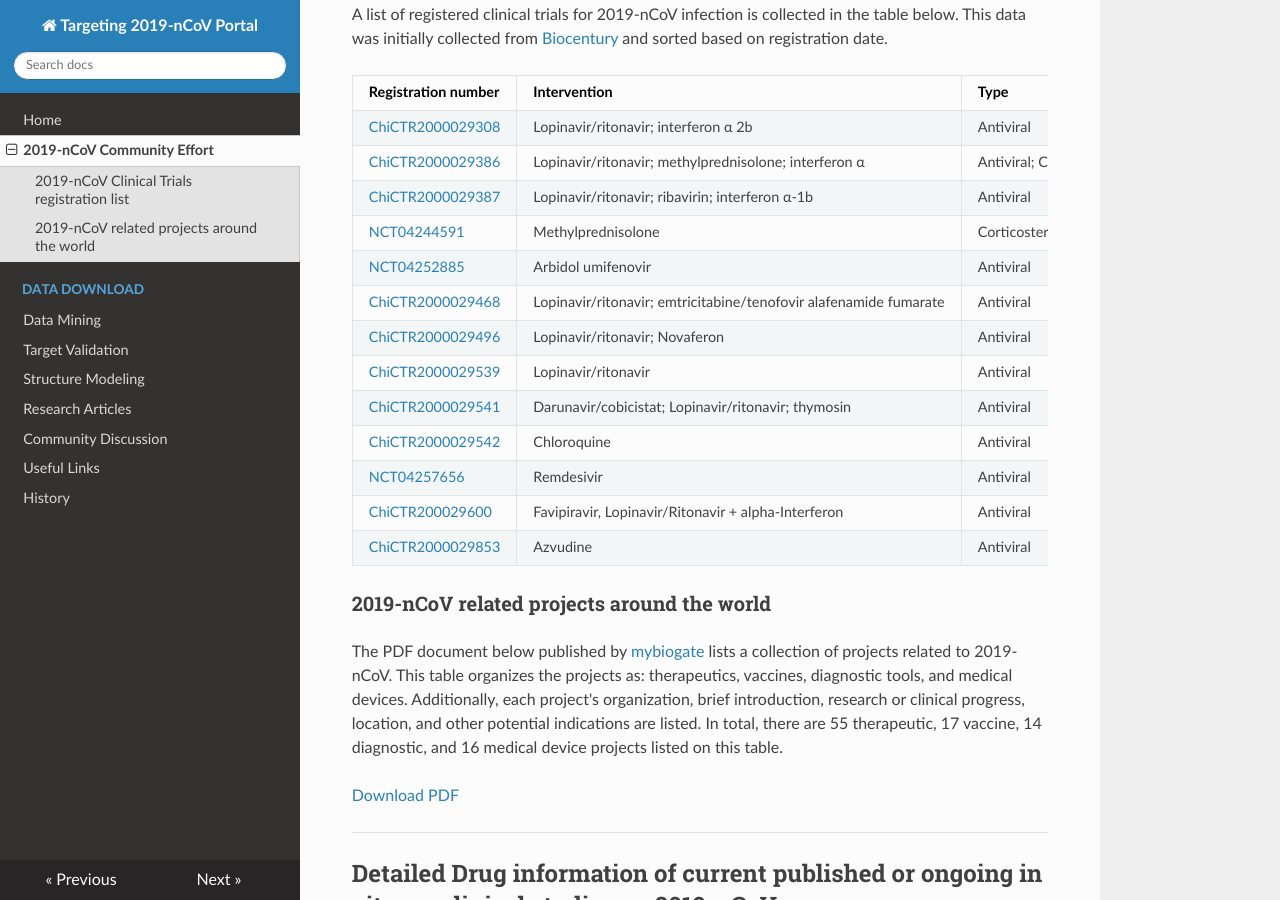
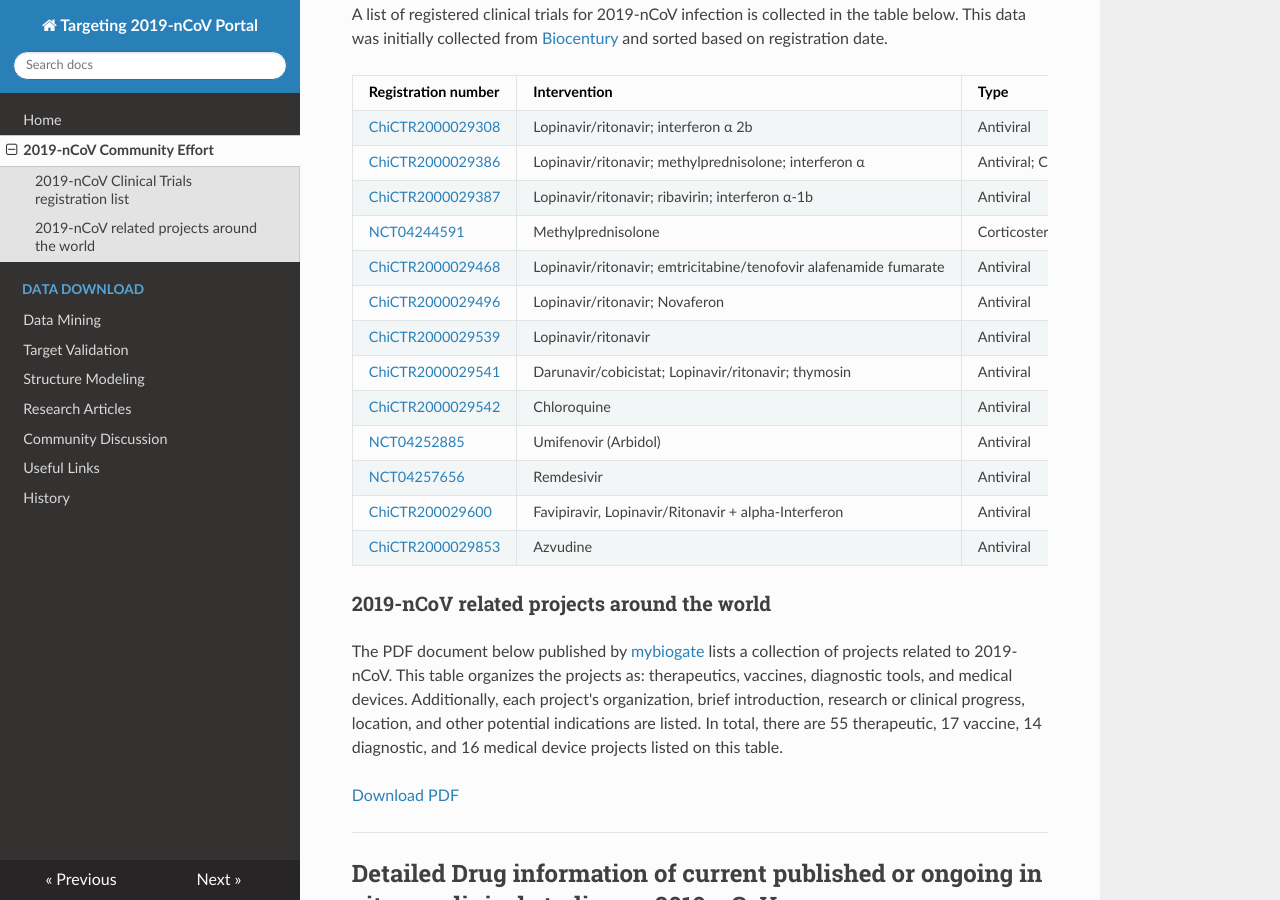
Before and after one commit to GHDDI-AILab/Targeting2019-nCoV, an MkDocs documentation site: the page built from docs/drug_candidates.md, in a window 1280 px wide and 900 px high, scrolled down 370 px. Built offline with MkDocs 1.6.1, drawn with Linux system fonts in a browser that asks for light colours; nearby versions of some CDN libraries.

```diff
--- a/docs/drug_candidates.md
+++ b/docs/drug_candidates.md
@@ -13,12 +13,12 @@ A list of registered clinical trials for 2019-nCoV infection is collected in the
 | [ChiCTR2000029386](http://www.chictr.org.cn/showprojen.aspx?proj=http://www.chictr.org.cn/showprojen.aspx?proj=48777) | Lopinavir/ritonavir; methylprednisolone; interferon α        | Antiviral; Corticosteroid | 2020/1/28         |
 | [ChiCTR2000029387](http://www.chictr.org.cn/showprojen.aspx?proj=48782) | Lopinavir/ritonavir; ribavirin; interferon α-1b              | Antiviral                 | 2020/1/28         |
 | [NCT04244591](https://clinicaltrials.gov/ct2/show/NCT04244591) | Methylprednisolone                                           | Corticosteroid            | 2020/1/28         |
-| [NCT04252885](https://clinicaltrials.gov/ct2/show/NCT04252885) | Arbidol umifenovir                                           | Antiviral                 | 2020/2/5         |
 | [ChiCTR2000029468](http://www.chictr.org.cn/showprojen.aspx?proj=48919) | Lopinavir/ritonavir; emtricitabine/tenofovir alafenamide fumarate | Antiviral                 | 2020/2/2          |
 | [ChiCTR2000029496](http://www.chictr.org.cn/showprojen.aspx?proj=48809) | Lopinavir/ritonavir; Novaferon                               | Antiviral                 | 2020/2/3          |
 | [ChiCTR2000029539](http://www.chictr.org.cn/showprojen.aspx?proj=48991) | Lopinavir/ritonavir                                          | Antiviral                 | 2020/2/3          |
 | [ChiCTR2000029541](http://www.chictr.org.cn/showprojen.aspx?proj=48992) | Darunavir/cobicistat; Lopinavir/ritonavir; thymosin          | Antiviral                 | 2020/2/3          |
 | [ChiCTR2000029542](http://www.chictr.org.cn/showprojen.aspx?proj=48968) | Chloroquine                                                  | Antiviral                 | 2020/2/4          |
+| [NCT04252885](https://clinicaltrials.gov/ct2/show/NCT04252885) | Umifenovir (Arbidol)                                | Antiviral                 | 2020/2/5         |
 | [NCT04257656](https://clinicaltrials.gov/ct2/show/NCT04257656) | Remdesivir                                                   | Antiviral                 | 2020/2/6          |
 | [ChiCTR200029600](http://www.chictr.org.cn/showprojen.aspx?proj=49042) | Favipiravir, Lopinavir/Ritonavir + alpha-Interferon          | Antiviral                 | 2020/2/6          |
 | [ChiCTR2000029853](http://www.chictr.org.cn/showprojen.aspx?proj=49532) | Azvudine          | Antiviral                 | 2020/2/16          |
@@ -51,7 +51,6 @@ The information below is collected from recent research articles, news articles,
 | Methylprednisolone | ![img9](http://ghddiai.oss-cn-zhangjiakou.aliyuncs.com/file/structure_methylprednisolone.png) | Corticosteroid                              | nCoV Phase II, allergic asthma and rheumatic disorders approved | [DB00959](https://www.drugbank.ca/drugs/DB00959) | Clinical trial                  | [12](http://www.chictr.org.cn/showprojen.aspx?proj=48777); [13](https://clinicaltrials.gov/ct2/show/NCT04244591) |
 | IFN alpha-1b       |                                                              | Immunomodulation                            | Interferon                                                   |                                                  | Clinical trial                  | [5](http://www.chictr.org.cn/showproj.aspx?proj=48782); [6](http://www.nhc.gov.cn/yzygj/s7652m/202001/7450028ab6084101ae8110f0aaf81271.shtml) |
 | Chloroquine        | ![img4](http://ghddiai.oss-cn-zhangjiakou.aliyuncs.com/file/structure_chloroquine.png) |                                             | Antimalarial approved, anti-HIV phase III, anti-HCV, nCoV Phase  4 | [DB14761](https://www.drugbank.ca/drugs/DB14761) | In Vitro Assay, Clinical trial  | [7](http://www.xinhuanet.com/english/2020-01/30/c_138742163.htm); [15](https://www.nature.com/articles/s41422-020-0282-0); [17](http://www.chictr.org.cn/showprojen.aspx?proj=48968) |
-
 
 ---
 
```
